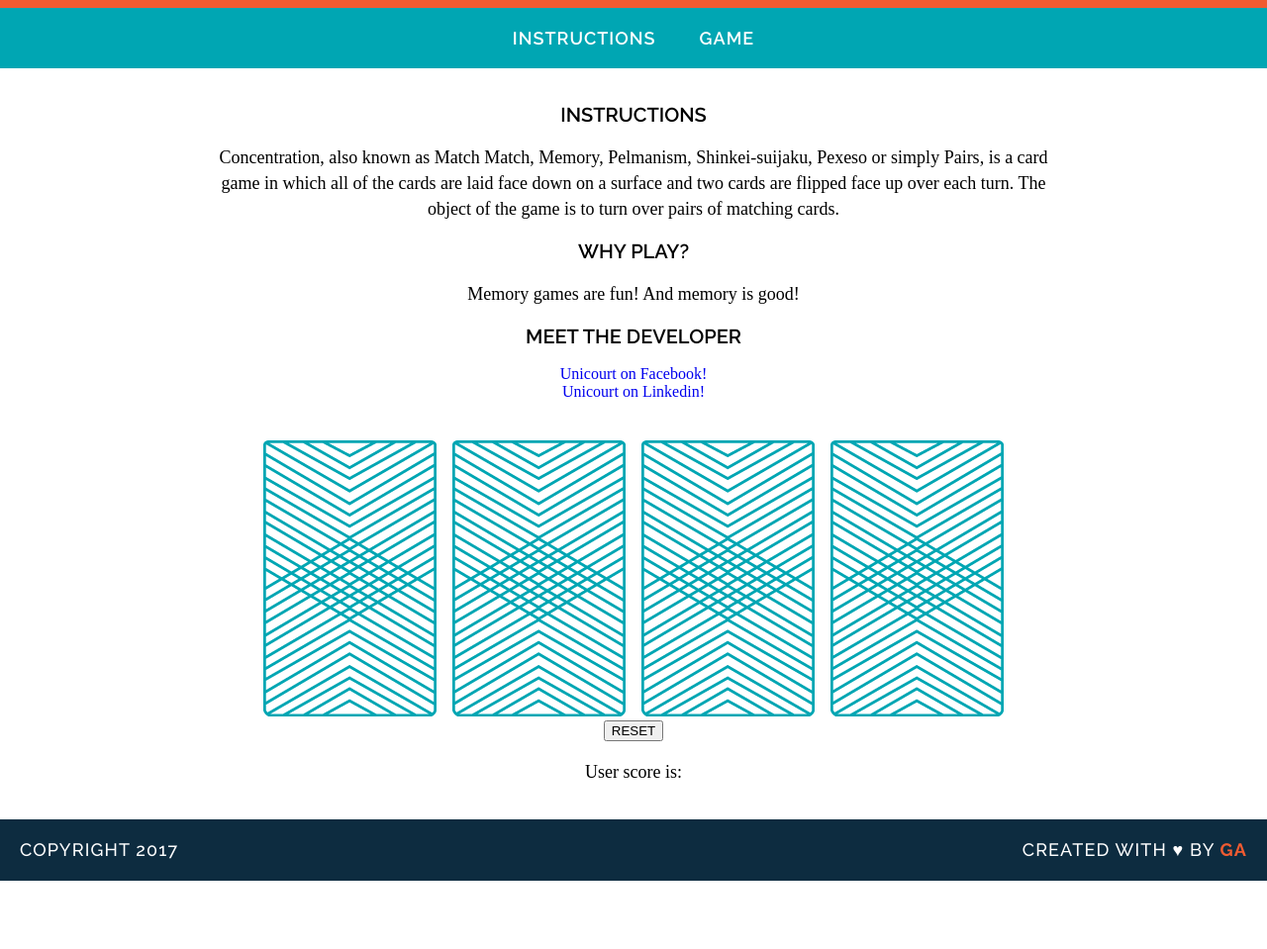
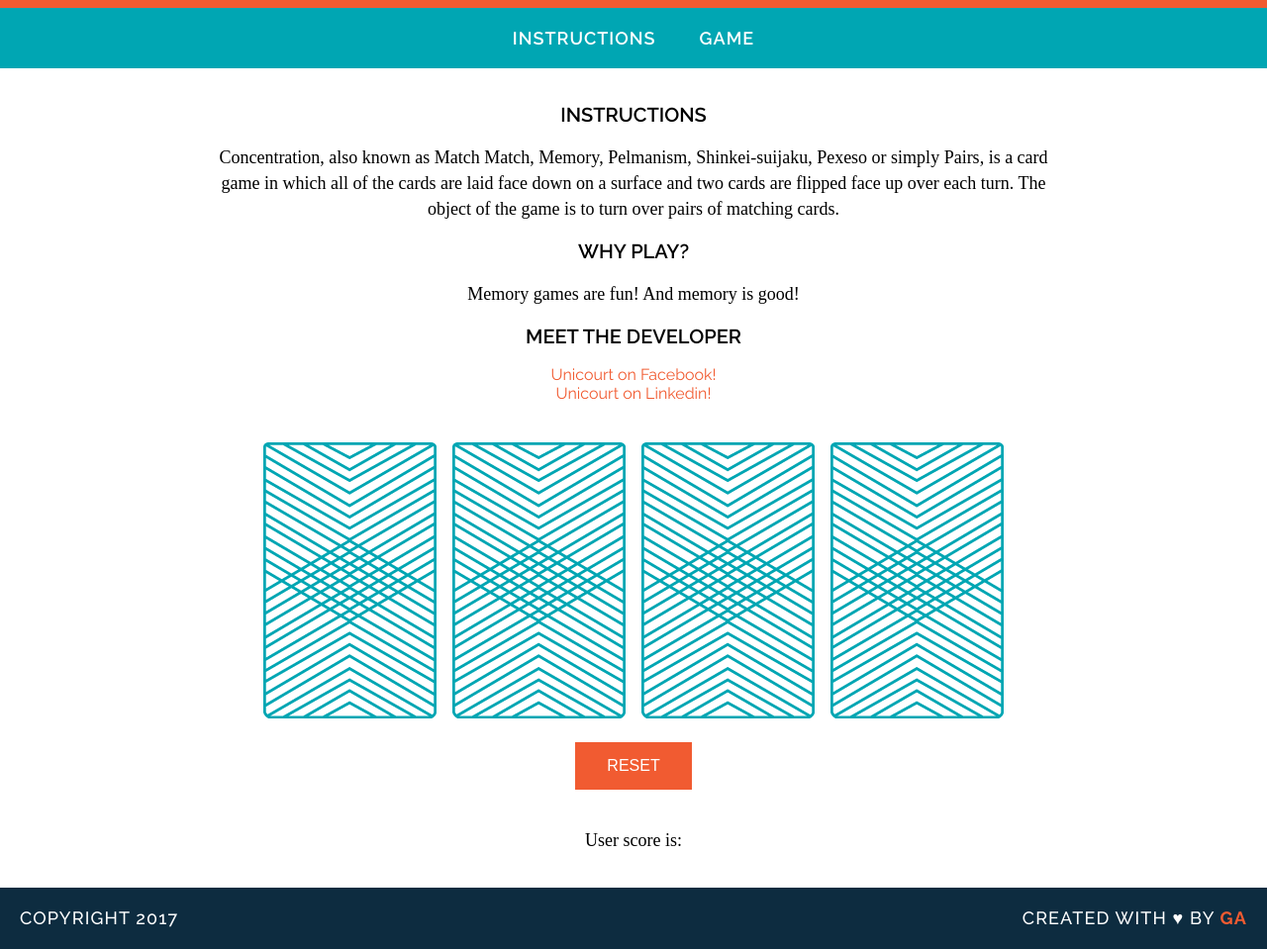
Before and after one commit to CourtneyLTyler/memorygame, a plain HTML site: page memory_game/index.html in a window 1280 px wide. Shown: the part 105-1064 px from the top of the page at 99% size. Before the commit the page ends 995 px from the top, so only its background shows below. Drawn offline with Linux system fonts and the light colour scheme; a web font is replaced by a local one.

Commit message:
final styling

```diff
--- a/memory_game/css/style.css
+++ b/memory_game/css/style.css
@@ -10,8 +10,11 @@ header {
 }
 
 a {
+  font-family: Raleway;
   text-decoration: none;
+  color: #f15b31;
   border-bottom: 2px solid transparent;
+  margin-bottom: 20px;
 }
 
 a:hover {
@@ -102,3 +105,15 @@ font-size: 0;
   color: #f15b31;
   font-weight: 700;
 }
+
+button {
+    background-color: #f15b31;
+    border: none;
+    color: white;
+    padding: 15px 32px;
+    margin: 20px;
+    text-align: center;
+    text-decoration: none;
+    display: inline-block;
+    font-size: 16px;
+}
--- a/memory_game/js/main.js
+++ b/memory_game/js/main.js
@@ -1,5 +1,5 @@
 
-// create object with each card's properties
+// create object with each element(card)'s properties
 var cards = [
 {
 	rank: "queen",
@@ -29,11 +29,11 @@ var cardsInPlay = [];
 // create var to define the user's score
 var userScore = 0;
 
-// create variable to link to HTML element
+// create variable to link to HTML element 'score'
 var setScore = document.getElementById("score");
 
 
-// create fx to check if the cardsInPlay elements match and notify user
+// create fx to check if the cardsInPlay elements match, and notify user
 var checkForMatch = function() {
 	if (cardsInPlay[0] === cardsInPlay[1]) {
 		alert("You found a match!");
@@ -70,13 +70,12 @@ var flipCard = function() {
 // create fx to present cards array in random order
 var shuffle = function(cards) {
 	var currentIndex = cards.length;
-	var temporaryValue, randomIndex;
-	// While there are more than 0 elements in the array
+	// while there are more than 0 elements in the array
 	while (0 !== currentIndex) {
-		// Pick one randomly
+		// pick one randomly
 		randomIndex = Math.floor(Math.random() * currentIndex);
 		currentIndex -= 1;
-		// And swap it with the current element.
+		//  switch it with the current element.
 		temporaryValue = cards[currentIndex];
 		cards[currentIndex] = cards[randomIndex];
 		cards[randomIndex] = temporaryValue;
@@ -96,9 +95,8 @@ var createBoard = function() {
 		cardElement.setAttribute("data-id", i);
 		// add event handler to execute flipCard fx when user clicks
 		cardElement.addEventListener("click", flipCard);
-		// add the var carElement to the element w/specified id
+		// add the var cardElement to the element w/specified id
 		document.getElementById("game-board").appendChild(cardElement);
-
 	}
 };
 
```
